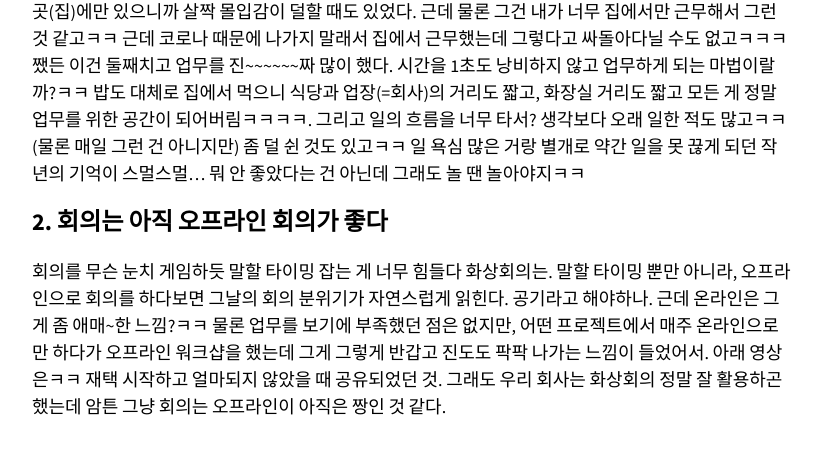
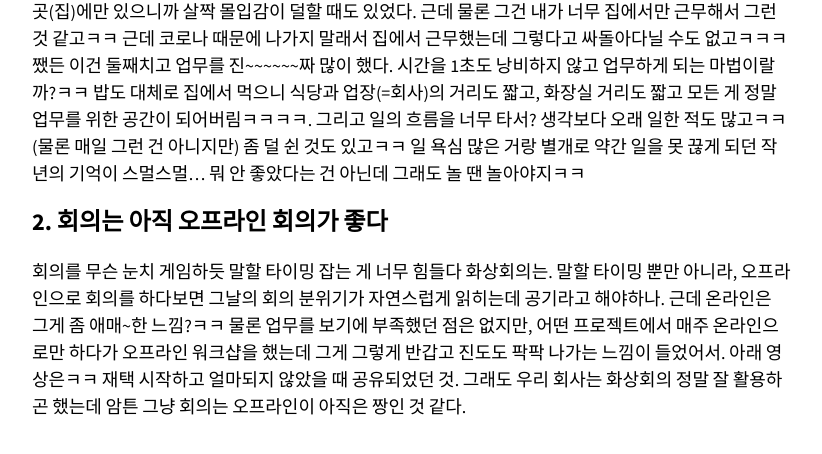
Before and after one commit to ssammykim/ssammykim.github.io, a Jekyll site: the page built from _posts/2020-05-09-last-work-from-home.md, in a window 1280 px wide and 900 px high, scrolled down 1910 px, cut to the strip 0-483 px from the top of the window. Shown: the top 454 px of the strip, without its empty margins (343-1165 px from the left). Built offline with Jekyll 4.4.1, drawn with Linux system fonts in a browser that asks for light colours; nearby versions of some CDN libraries; some web fonts are replaced; comment, search, counter and statistics services are not loaded.

Commit message:
Update 2020-05-09-last-work-from-home.md

```diff
--- a/_posts/2020-05-09-last-work-from-home.md
+++ b/_posts/2020-05-09-last-work-from-home.md
@@ -36,7 +36,7 @@ excerpt_separator: "<!--more-->"
 엄청나게 2, 3, 4월 뺙! 업무 몰입하기 정말 좋았다. 근데 뭐 솔직히 항상 업무텐션이 최고는 아니었고, 오히려 버디 출근 겸 회사 나가서 리프레시하고 오는 것(회사 나가는 게 리프레시라니ㅋㅋㅋ)도 좋을 만큼, 한 곳(집)에만 있으니까 살짝 몰입감이 덜할 때도 있었다. 근데 물론 그건 내가 너무 집에서만 근무해서 그런 것 같고ㅋㅋ 근데 코로나 때문에 나가지 말래서 집에서 근무했는데 그렇다고 싸돌아다닐 수도 없고ㅋㅋㅋ 쨌든 이건 둘째치고 업무를 진~~~~~~짜 많이 했다. 시간을 1초도 낭비하지 않고 업무하게 되는 마법이랄까?ㅋㅋ 밥도 대체로 집에서 먹으니 식당과 업장(=회사)의 거리도 짧고, 화장실 거리도 짧고 모든 게 정말 업무를 위한 공간이 되어버림ㅋㅋㅋㅋ. 그리고 일의 흐름을 너무 타서? 생각보다 오래 일한 적도 많고ㅋㅋ(물론 매일 그런 건 아니지만) 좀 덜 쉰 것도 있고ㅋㅋ 일 욕심 많은 거랑 별개로 약간 일을 못 끊게 되던 작년의 기억이 스멀스멀... 뭐 안 좋았다는 건 아닌데 그래도 놀 땐 놀아야지ㅋㅋ
 
 ## 2. 회의는 아직 오프라인 회의가 좋다
-회의를 무슨 눈치 게임하듯 말할 타이밍 잡는 게 너무 힘들다 화상회의는. 말할 타이밍 뿐만 아니라, 오프라인으로 회의를 하다보면 그날의 회의 분위기가 자연스럽게 읽힌다. 공기라고 해야하나. 근데 온라인은 그게 좀 애매~한 느낌?ㅋㅋ 물론 업무를 보기에 부족했던 점은 없지만, 어떤 프로젝트에서 매주 온라인으로만 하다가 오프라인 워크샵을 했는데 그게 그렇게 반갑고 진도도 팍팍 나가는 느낌이 들었어서. 아래 영상은ㅋㅋ 재택 시작하고 얼마되지 않았을 때 공유되었던 것. 그래도 우리 회사는 화상회의 정말 잘 활용하곤 했는데 암튼 그냥 회의는 오프라인이 아직은 짱인 것 같다.
+회의를 무슨 눈치 게임하듯 말할 타이밍 잡는 게 너무 힘들다 화상회의는. 말할 타이밍 뿐만 아니라, 오프라인으로 회의를 하다보면 그날의 회의 분위기가 자연스럽게 읽히는데 공기라고 해야하나. 근데 온라인은 그게 좀 애매~한 느낌?ㅋㅋ 물론 업무를 보기에 부족했던 점은 없지만, 어떤 프로젝트에서 매주 온라인으로만 하다가 오프라인 워크샵을 했는데 그게 그렇게 반갑고 진도도 팍팍 나가는 느낌이 들었어서. 아래 영상은ㅋㅋ 재택 시작하고 얼마되지 않았을 때 공유되었던 것. 그래도 우리 회사는 화상회의 정말 잘 활용하곤 했는데 암튼 그냥 회의는 오프라인이 아직은 짱인 것 같다.
 
 <br>
 
```
